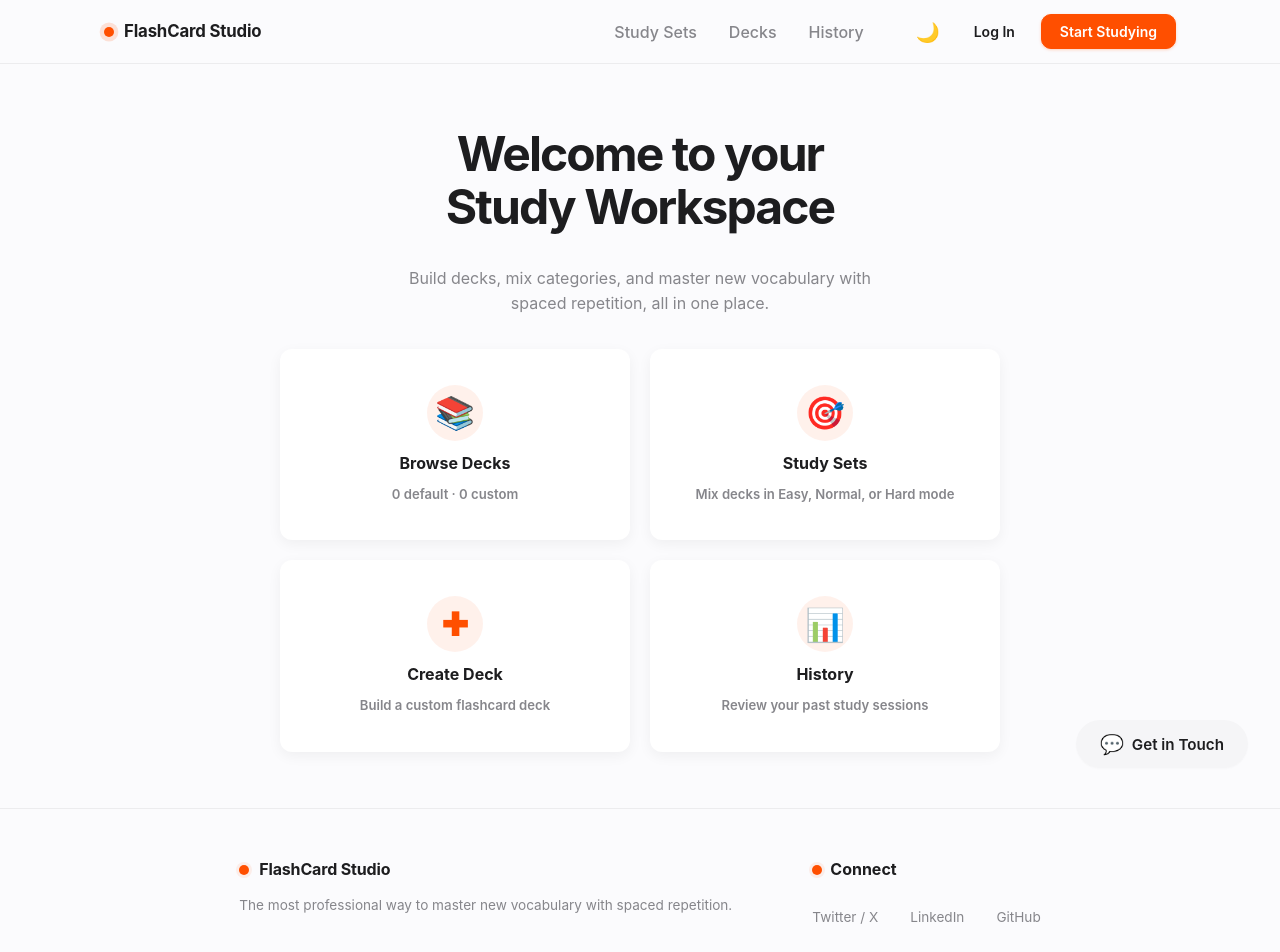
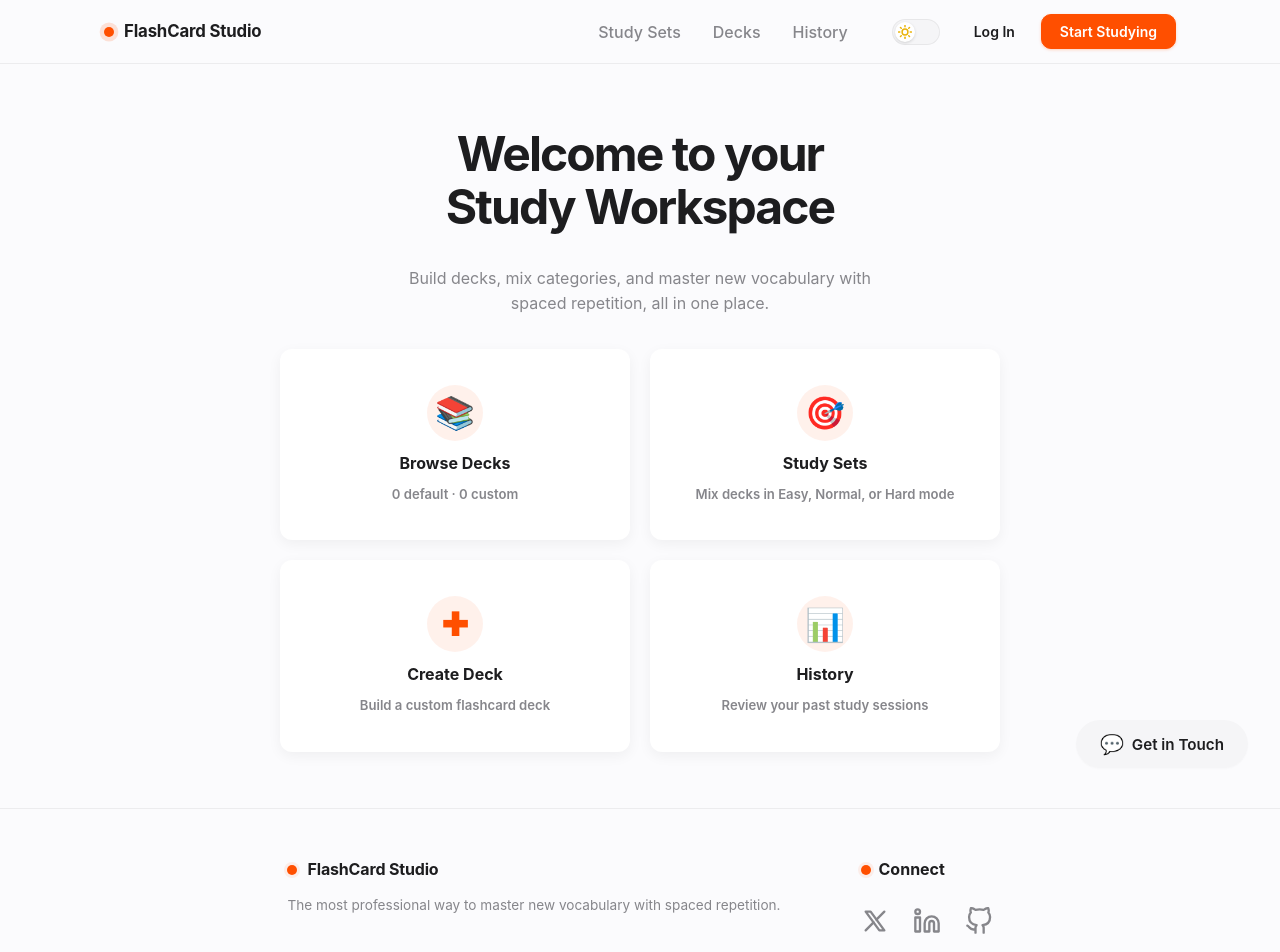
Before and after one commit to TrgSonVu33/FlashCard_Studio, a React (Vite) app: page / in a window 1280 px wide. Shown: the top 952 px of the page. Built offline with nearby package versions, Linux system fonts and the light colour scheme; no server answers; the database is empty.

Commit message:
Update Switch Light/Dark Mode Button

```diff
--- a/src/assets/styles/index.css
+++ b/src/assets/styles/index.css
@@ -86,8 +86,8 @@
   --btn-ghost-hover: rgba(255, 255, 255, 0.08);
 }
 
-body, .dashboard-card, .deck-card, .flashcard-container, .flashcard-front, .flashcard-back, .history-item, button, input, select {
-  transition: background-color 0.3s ease, color 0.3s ease, border-color 0.3s ease, box-shadow 0.3s ease;
+body {
+  transition: background-color 0.3s ease, color 0.3s ease;
 }
 
 *,
--- a/src/components/layout/Footer/Footer.css
+++ b/src/components/layout/Footer/Footer.css
@@ -74,8 +74,9 @@
 .footer-link-group {
   display: flex;
   flex-direction: row;
-  gap: 32px;
+  gap: 24px;
   justify-content: flex-start;
+  align-items: center;
   flex-wrap: wrap;
 }
 .footer-link {
--- a/src/components/layout/Footer/Footer.jsx
+++ b/src/components/layout/Footer/Footer.jsx
@@ -38,9 +38,15 @@ export default function Footer() {
               </div>
               <div className="footer-link-group">
                 {/* Hiện tại các link này đang để trống (#) */}
-                <a href="#" className="footer-link">Twitter / X</a>
-                <a href="#" className="footer-link">LinkedIn</a>
-                <a href="#" className="footer-link">GitHub</a>
+                <a href="#" className="footer-link" aria-label="X (Twitter)">
+                  <svg viewBox="0 0 24 24" width="28" height="28" stroke="currentColor" strokeWidth="2" fill="none" strokeLinecap="round" strokeLinejoin="round" className="footer-icon"><path d="M4 4l11.733 16h4.267l-11.733 -16z" /><path d="M4 20l6.768 -6.768m2.46 -2.46l6.772 -6.772" /></svg>
+                </a>
+                <a href="#" className="footer-link" aria-label="LinkedIn">
+                  <svg viewBox="0 0 24 24" width="28" height="28" stroke="currentColor" strokeWidth="2" fill="none" strokeLinecap="round" strokeLinejoin="round" className="footer-icon"><path d="M16 8a6 6 0 0 1 6 6v7h-4v-7a2 2 0 0 0-2-2 2 2 0 0 0-2 2v7h-4v-7a6 6 0 0 1 6-6z"></path><rect x="2" y="9" width="4" height="12"></rect><circle cx="4" cy="4" r="2"></circle></svg>
+                </a>
+                <a href="#" className="footer-link" aria-label="GitHub">
+                  <svg viewBox="0 0 24 24" width="28" height="28" stroke="currentColor" strokeWidth="2" fill="none" strokeLinecap="round" strokeLinejoin="round" className="footer-icon"><path d="M9 19c-5 1.5-5-2.5-7-3m14 6v-3.87a3.37 3.37 0 0 0-.94-2.61c3.14-.35 6.44-1.54 6.44-7A5.44 5.44 0 0 0 20 4.77 5.07 5.07 0 0 0 19.91 1S18.73.65 16 2.48a13.38 13.38 0 0 0-7 0C6.27.65 5.09 1 5.09 1A5.07 5.07 0 0 0 5 4.77a5.44 5.44 0 0 0-1.5 3.78c0 5.42 3.3 6.61 6.44 7A3.37 3.37 0 0 0 9 18.13V22"></path></svg>
+                </a>
               </div>
             </div>
           </div>
--- a/src/components/layout/Navbar/Navbar.css
+++ b/src/components/layout/Navbar/Navbar.css
@@ -208,3 +208,50 @@
     padding: 10px 18px;
   }
 }
+
+/* Theme Toggle Switch */
+.theme-switch {
+  background: none;
+  border: none;
+  padding: 0;
+  cursor: pointer;
+  display: flex;
+  align-items: center;
+  justify-content: center;
+  margin-right: 8px;
+}
+.theme-switch-track {
+  width: 48px;
+  height: 26px;
+  background: var(--bg-hover);
+  border-radius: 999px;
+  position: relative;
+  transition: background 0.3s ease;
+  border: 1px solid var(--border);
+  display: flex;
+  align-items: center;
+  padding: 2px;
+}
+.theme-switch:hover .theme-switch-track {
+  border-color: var(--border-strong);
+}
+.theme-switch-thumb {
+  width: 20px;
+  height: 20px;
+  background: var(--bg-card);
+  border-radius: 50%;
+  display: flex;
+  align-items: center;
+  justify-content: center;
+  box-shadow: 0 1px 3px rgba(0,0,0,0.15);
+  transition: transform 0.3s cubic-bezier(0.175, 0.885, 0.32, 1.275), background 0.3s ease;
+  transform: translateX(0);
+}
+.theme-switch--dark .theme-switch-track {
+  background: var(--bg-hover);
+  border-color: var(--border);
+}
+.theme-switch--dark .theme-switch-thumb {
+  transform: translateX(22px);
+  background: #0f172a;
+}
--- a/src/components/layout/Navbar/Navbar.jsx
+++ b/src/components/layout/Navbar/Navbar.jsx
@@ -95,11 +95,18 @@ export default function Navbar({ onNavClick, currentView }) {
           <div className="navbar-actions">
             <button
               onClick={toggleTheme}
-              className="navbar-btn navbar-btn--ghost theme-toggle-btn"
+              className={`theme-switch ${theme === 'dark' ? 'theme-switch--dark' : ''}`}
               aria-label="Toggle Dark Mode"
-              style={{ fontSize: '1.2rem', padding: '8px', display: 'flex', alignItems: 'center', justifyContent: 'center' }}
             >
-              {theme === 'dark' ? '☀️' : '🌙'}
+              <div className="theme-switch-track">
+                <div className="theme-switch-thumb">
+                  {theme === 'dark' ? (
+                    <svg viewBox="0 0 24 24" width="14" height="14" stroke="currentColor" strokeWidth="2.5" fill="none" strokeLinecap="round" strokeLinejoin="round" style={{color: '#f8fafc'}}><path d="M21 12.79A9 9 0 1 1 11.21 3 7 7 0 0 0 21 12.79z"></path></svg>
+                  ) : (
+                    <svg viewBox="0 0 24 24" width="14" height="14" stroke="currentColor" strokeWidth="2.5" fill="none" strokeLinecap="round" strokeLinejoin="round" style={{color: '#eab308'}}><circle cx="12" cy="12" r="5"></circle><line x1="12" y1="1" x2="12" y2="3"></line><line x1="12" y1="21" x2="12" y2="23"></line><line x1="4.22" y1="4.22" x2="5.64" y2="5.64"></line><line x1="18.36" y1="18.36" x2="19.78" y2="19.78"></line><line x1="1" y1="12" x2="3" y2="12"></line><line x1="21" y1="12" x2="23" y2="12"></line><line x1="4.22" y1="19.78" x2="5.64" y2="18.36"></line><line x1="18.36" y1="5.64" x2="19.78" y2="4.22"></line></svg>
+                  )}
+                </div>
+              </div>
             </button>
 
             {/* Nút Log In: Hiện tại là giao diện tĩnh (mockup), chưa có logic xử lý đăng nhập */}
```
